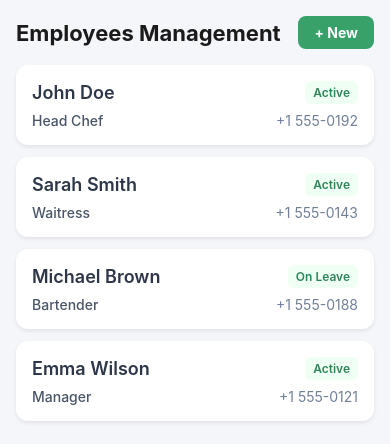
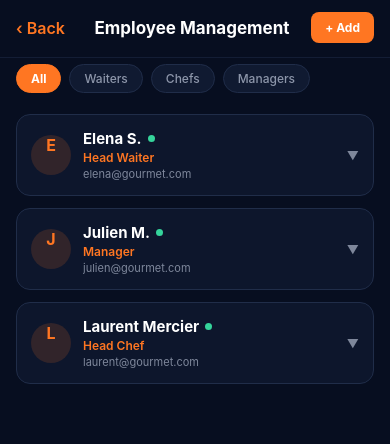
Before and after one commit to MuhammadUmer255/Restaurant-Management, a React Native app: screen /EmployeeCrudScreen in a window 390 px wide. Shown: the top 444 px of the page. Built offline with nearby package versions, Linux system fonts and the light colour scheme.

Commit message:
Update employee CRUD screen

```diff
--- a/src/screens/EmployeeCrudScreen.js
+++ b/src/screens/EmployeeCrudScreen.js
@@ -1,369 +1,422 @@
 import React, { useState } from 'react';
 import {
+  StyleSheet,
+  Text,
   View,
-  Text,
-  StyleSheet,
-  FlatList,
+  ScrollView,
   TouchableOpacity,
-  SafeAreaView,
-  Alert,
   Modal,
   TextInput,
+  Switch,
+  Alert,
+  TouchableWithoutFeedback,
+  StatusBar,
+  Platform,
+  LayoutAnimation,
+  UIManager,
 } from 'react-native';
+import { SafeAreaView } from 'react-native-safe-area-context';
+import { useAuth } from '../context/AuthContext';
+
+// Enable LayoutAnimation for Android
+if (Platform.OS === 'android' && UIManager.setLayoutAnimationEnabledExperimental) {
+  UIManager.setLayoutAnimationEnabledExperimental(true);
+}
 
 const INITIAL_EMPLOYEES = [
-  { id: '1', name: 'John Doe', role: 'Head Chef', phone: '+1 555-0192', status: 'Active' },
-  { id: '2', name: 'Sarah Smith', role: 'Waitress', phone: '+1 555-0143', status: 'Active' },
-  { id: '3', name: 'Michael Brown', role: 'Bartender', phone: '+1 555-0188', status: 'On Leave' },
-  { id: '4', name: 'Emma Wilson', role: 'Manager', phone: '+1 555-0121', status: 'Active' },
+  { id: '1', name: 'Elena S.', role: 'Head Waiter', email: 'elena@gourmet.com', active: true },
+  { id: '2', name: 'Julien M.', role: 'Manager', email: 'julien@gourmet.com', active: true },
+  { id: '3', name: 'Laurent Mercier', role: 'Head Chef', email: 'laurent@gourmet.com', active: true },
 ];
 
-export default function EmployeesScreen() {
+const ROLES_LIST = ['Waiter', 'Head Waiter', 'Chef', 'Head Chef', 'Manager'];
+
+const EmployeeCrudScreen = ({ route, navigation }) => {
+  const authContext = useAuth ? useAuth() : {};
+  const currentRole = route?.params?.role || authContext?.userRole || 'admin';
+  const isAdmin = currentRole === 'admin';
+
   const [employees, setEmployees] = useState(INITIAL_EMPLOYEES);
-  const [selectedEmpId, setSelectedEmpId] = useState(null);
+  const [modalVisible, setModalVisible] = useState(false);
+  const [selectedRoleFilter, setSelectedRoleFilter] = useState('All');
+  const [editingId, setEditingId] = useState(null);
 
-  // Modal State for Add / Edit
-  const [modalVisible, setModalVisible] = useState(false);
-  const [editingEmp, setEditingEmp] = useState(null);
+  // Track expanded card for detail & button display
+  const [expandedId, setExpandedId] = useState(null);
+
+  // Form State
   const [name, setName] = useState('');
-  const [role, setRole] = useState('');
-  const [phone, setPhone] = useState('');
+  const [email, setEmail] = useState('');
+  const [role, setRole] = useState('Waiter');
+  const [active, setActive] = useState(true);
 
-  // Toggle dropdown action buttons on list click
-  const handleItemPress = (id) => {
-    setSelectedEmpId((prevId) => (prevId === id ? null : id));
+  if (!isAdmin) {
+    return (
+      <SafeAreaView style={styles.container} edges={['top', 'left', 'right']}>
+        <StatusBar barStyle="light-content" backgroundColor="#070E20" translucent={false} />
+        <View style={styles.restrictedContainer}>
+          <Text style={styles.lockIcon}>🔒</Text>
+          <Text style={styles.restrictedTitle}>Access Restricted</Text>
+          <Text style={styles.restrictedText}>
+            You do not have access to Employee Management. This module is restricted to System Admins.
+          </Text>
+          <TouchableOpacity
+            style={styles.goBackBtn}
+            onPress={() => navigation?.goBack()}
+            activeOpacity={0.8}
+          >
+            <Text style={styles.goBackText}>Go Back</Text>
+          </TouchableOpacity>
+        </View>
+      </SafeAreaView>
+    );
+  }
+
+  const toggleExpand = (id) => {
+    LayoutAnimation.configureNext(LayoutAnimation.Presets.easeInEaseOut);
+    setExpandedId(prev => (prev === id ? null : id));
   };
 
-  // Open modal to Add new employee
-  const handleOpenAddModal = () => {
-    setEditingEmp(null);
+  const openAddModal = () => {
+    setEditingId(null);
     setName('');
-    setRole('');
-    setPhone('');
+    setEmail('');
+    setRole('Waiter');
+    setActive(true);
     setModalVisible(true);
   };
 
-  // Open modal to Edit existing employee
-  const handleOpenEditModal = (emp) => {
-    setEditingEmp(emp);
+  const openEditModal = (emp) => {
+    setEditingId(emp.id);
     setName(emp.name);
+    setEmail(emp.email);
     setRole(emp.role);
-    setPhone(emp.phone);
+    setActive(emp.active);
     setModalVisible(true);
   };
 
-  // Save (Create or Update) logic
-  const handleSaveEmployee = () => {
-    if (!name.trim() || !role.trim()) {
-      Alert.alert('Validation Error', 'Please enter employee name and role.');
+  const handleSave = () => {
+    if (!name.trim() || !email.trim()) {
+      Alert.alert('Validation Error', 'Please fill in all required fields.');
       return;
     }
 
-    if (editingEmp) {
-      // Update existing record
-      setEmployees((prev) =>
-        prev.map((emp) =>
-          emp.id === editingEmp.id ? { ...emp, name, role, phone } : emp
-        )
-      );
+    if (editingId) {
+      setEmployees(employees.map(e => (e.id === editingId ? { ...e, name, email, role, active } : e)));
     } else {
-      // Create new record
       const newEmp = {
         id: Date.now().toString(),
         name,
+        email,
         role,
-        phone: phone || 'N/A',
-        status: 'Active',
+        active,
       };
-      setEmployees((prev) => [newEmp, ...prev]);
+      setEmployees([...employees, newEmp]);
     }
-
     setModalVisible(false);
   };
 
-  // Delete employee logic
-  const handleDelete = (emp) => {
-    Alert.alert('Delete Employee', `Are you sure you want to delete ${emp.name}?`, [
+  const handleDelete = (id) => {
+    Alert.alert('Delete Staff', 'Are you sure you want to remove this employee?', [
       { text: 'Cancel', style: 'cancel' },
-      {
-        text: 'Delete',
-        style: 'destructive',
-        onPress: () => {
-          setEmployees((prev) => prev.filter((item) => item.id !== emp.id));
-          setSelectedEmpId(null);
-        },
-      },
+      { text: 'Delete', style: 'destructive', onPress: () => setEmployees(employees.filter(e => e.id !== id)) },
     ]);
   };
 
-  const renderItem = ({ item }) => {
-    const isSelected = item.id === selectedEmpId;
+  const filteredEmployees = employees.filter(e => {
+    if (selectedRoleFilter === 'All') return true;
+    return e.role.toLowerCase().split(' ').includes(selectedRoleFilter.toLowerCase());
+  });
 
-    return (
-      <View style={styles.cardContainer}>
-        <TouchableOpacity
-          style={styles.cardHeader}
-          onPress={() => handleItemPress(item.id)}
-          activeOpacity={0.7}
-        >
-          <View style={styles.rowBetween}>
-            <Text style={styles.empName}>{item.name}</Text>
-            <Text style={styles.statusBadge}>{item.status}</Text>
-          </View>
-          <View style={[styles.rowBetween, styles.mt8]}>
-            <Text style={styles.roleText}>{item.role}</Text>
-            <Text style={styles.phoneText}>{item.phone}</Text>
-          </View>
+  return (
+    <SafeAreaView style={styles.container} edges={['top', 'left', 'right']}>
+      <StatusBar barStyle="light-content" backgroundColor="#070E20" translucent={false} />
+
+      {/* Header Section */}
+      <View style={styles.header}>
+        <TouchableOpacity onPress={() => navigation?.goBack()} style={styles.backBtn} activeOpacity={0.7}>
+          <Text style={styles.backText}>‹ Back</Text>
         </TouchableOpacity>
 
-        {isSelected && (
-          <View style={styles.actionsContainer}>
-            <TouchableOpacity
-              style={[styles.actionBtn, styles.editBtn]}
-              onPress={() => handleOpenEditModal(item)}
-            >
-              <Text style={styles.actionBtnText}>Edit</Text>
-            </TouchableOpacity>
+        <View style={styles.titleWrapper}>
+          <Text style={styles.title} numberOfLines={1}>Employee Management</Text>
+        </View>
 
-            <TouchableOpacity
-              style={[styles.actionBtn, styles.addBtn]}
-              onPress={handleOpenAddModal}
-            >
-              <Text style={styles.actionBtnText}>Add</Text>
-            </TouchableOpacity>
-
-            <TouchableOpacity
-              style={[styles.actionBtn, styles.deleteBtn]}
-              onPress={() => handleDelete(item)}
-            >
-              <Text style={styles.actionBtnText}>Delete</Text>
-            </TouchableOpacity>
-          </View>
-        )}
-      </View>
-    );
-  };
-
-  return (
-    <SafeAreaView style={styles.container}>
-      <View style={styles.headerRow}>
-        <Text style={styles.headerTitle}>Employees Management</Text>
-        <TouchableOpacity style={styles.topAddBtn} onPress={handleOpenAddModal}>
-          <Text style={styles.topAddBtnText}>+ New</Text>
+        <TouchableOpacity style={styles.addBtn} onPress={openAddModal} activeOpacity={0.8}>
+          <Text style={styles.addBtnText}>+ Add</Text>
         </TouchableOpacity>
       </View>
 
-      <FlatList
-        data={employees}
-        keyExtractor={(item) => item.id}
-        renderItem={renderItem}
-        contentContainerStyle={styles.listPadding}
-      />
+      {/* Role Filter Chips */}
+      <View style={{ height: 40, marginBottom: 10 }}>
+        <ScrollView horizontal showsHorizontalScrollIndicator={false} contentContainerStyle={styles.filterRow}>
+          {['All', 'Waiter', 'Chef', 'Manager'].map(filter => (
+            <TouchableOpacity
+              key={filter}
+              style={[styles.filterChip, selectedRoleFilter === filter && styles.activeFilterChip]}
+              onPress={() => setSelectedRoleFilter(filter)}
+              activeOpacity={0.7}
+            >
+              <Text style={[styles.filterChipText, selectedRoleFilter === filter && styles.activeFilterChipText]}>
+                {filter === 'All' ? 'All' : `${filter}s`}
+              </Text>
+            </TouchableOpacity>
+          ))}
+        </ScrollView>
+      </View>
 
-      {/* Add / Edit Form Modal */}
-      <Modal visible={modalVisible} animationType="slide" transparent={true}>
-        <View style={styles.modalOverlay}>
-          <View style={styles.modalContent}>
-            <Text style={styles.modalTitle}>
-              {editingEmp ? 'Edit Employee' : 'Add New Employee'}
-            </Text>
+      {/* Staff List */}
+      <ScrollView contentContainerStyle={styles.listContainer} showsVerticalScrollIndicator={false}>
+        {filteredEmployees.map(emp => {
+          const isExpanded = expandedId === emp.id;
 
-            <TextInput
-              style={styles.input}
-              placeholder="Employee Name"
-              value={name}
-              onChangeText={setName}
-            />
+          return (
+            <TouchableOpacity
+              key={emp.id}
+              style={styles.card}
+              onPress={() => toggleExpand(emp.id)}
+              activeOpacity={0.9}
+            >
+              <View style={styles.empDetails}>
+                <View style={styles.avatarCircle}>
+                  <Text style={styles.avatarText}>{emp.name ? emp.name.charAt(0).toUpperCase() : '?'}</Text>
+                </View>
+                <View style={{ flex: 1, paddingRight: 8 }}>
+                  <View style={styles.nameRow}>
+                    <Text style={styles.empName} numberOfLines={1}>{emp.name}</Text>
+                    <View style={[styles.statusDot, { backgroundColor: emp.active ? '#35D49B' : '#FF526A' }]} />
+                  </View>
+                  <Text style={styles.empRole}>{emp.role}</Text>
+                  <Text style={styles.empEmail} numberOfLines={1}>{emp.email}</Text>
+                </View>
+                <Text style={styles.expandChevron}>{isExpanded ? '▲' : '▼'}</Text>
+              </View>
 
-            <TextInput
-              style={styles.input}
-              placeholder="Role (e.g. Chef, Waiter)"
-              value={role}
-              onChangeText={setRole}
-            />
+              {/* Detailed View & Action Buttons - Only rendered on tap */}
+              {isExpanded && (
+                <View style={styles.detailsContainer}>
+                  <View style={styles.divider} />
 
-            <TextInput
-              style={styles.input}
-              placeholder="Phone Number"
-              keyboardType="phone-pad"
-              value={phone}
-              onChangeText={setPhone}
-            />
+                  <View style={styles.infoRow}>
+                    <Text style={styles.infoLabel}>Status:</Text>
+                    <Text style={[styles.infoValue, { color: emp.active ? '#35D49B' : '#FF526A' }]}>
+                      {emp.active ? 'Active Employee' : 'Inactive / Suspended'}
+                    </Text>
+                  </View>
 
-            <View style={styles.modalButtonRow}>
-              <TouchableOpacity
-                style={[styles.modalBtn, styles.cancelModalBtn]}
-                onPress={() => setModalVisible(false)}
-              >
-                <Text style={styles.cancelBtnText}>Cancel</Text>
-              </TouchableOpacity>
+                  <View style={styles.infoRow}>
+                    <Text style={styles.infoLabel}>Email:</Text>
+                    <Text style={styles.infoValue}>{emp.email}</Text>
+                  </View>
 
-              <TouchableOpacity
-                style={[styles.modalBtn, styles.saveModalBtn]}
-                onPress={handleSaveEmployee}
-              >
-                <Text style={styles.actionBtnText}>Save</Text>
-              </TouchableOpacity>
+                  <View style={styles.actionRow}>
+                    <TouchableOpacity style={styles.editBtn} onPress={() => openEditModal(emp)} activeOpacity={0.7}>
+                      <Text style={styles.editText}>Edit</Text>
+                    </TouchableOpacity>
+                    <TouchableOpacity style={styles.deleteBtn} onPress={() => handleDelete(emp.id)} activeOpacity={0.7}>
+                      <Text style={styles.deleteText}>Delete</Text>
+                    </TouchableOpacity>
+                  </View>
+                </View>
+              )}
+            </TouchableOpacity>
+          );
+        })}
+      </ScrollView>
+
+      {/* Add / Edit Modal */}
+      <Modal visible={modalVisible} animationType="fade" transparent onRequestClose={() => setModalVisible(false)}>
+        <TouchableOpacity
+          style={styles.modalOverlay}
+          activeOpacity={1}
+          onPress={() => setModalVisible(false)}
+        >
+          <TouchableWithoutFeedback>
+            <View style={styles.modalContent}>
+              <Text style={styles.modalTitle}>{editingId ? 'Edit Employee' : 'Add New Employee'}</Text>
+
+              <Text style={styles.label}>Full Name</Text>
+              <TextInput
+                style={styles.input}
+                value={name}
+                onChangeText={setName}
+                placeholder="e.g. John Doe"
+                placeholderTextColor="#778197"
+              />
+
+              <Text style={styles.label}>Work Email</Text>
+              <TextInput
+                style={styles.input}
+                value={email}
+                onChangeText={setEmail}
+                keyboardType="email-address"
+                autoCapitalize="none"
+                placeholder="email@gourmet.com"
+                placeholderTextColor="#778197"
+              />
+
+              <Text style={styles.label}>Role</Text>
+              <View style={styles.rolePickerRow}>
+                {ROLES_LIST.map((r, index) => (
+                  <TouchableOpacity
+                    key={`${r}-${index}`}
+                    style={[styles.roleChip, role === r && styles.activeRoleChip]}
+                    onPress={() => setRole(r)}
+                    activeOpacity={0.7}
+                  >
+                    <Text style={[styles.roleChipText, role === r && styles.activeRoleChipText]}>{r}</Text>
+                  </TouchableOpacity>
+                ))}
+              </View>
+
+              <View style={styles.switchRow}>
+                <Text style={[styles.label, { marginTop: 0 }]}>Active Status</Text>
+                <Switch
+                  value={active}
+                  onValueChange={setActive}
+                  trackColor={{ false: '#202D49', true: 'rgba(255, 118, 34, 0.4)' }}
+                  thumbColor={active ? '#FF7622' : '#8D96AA'}
+                />
+              </View>
+
+              <View style={styles.modalActions}>
+                <TouchableOpacity style={styles.cancelModalBtn} onPress={() => setModalVisible(false)}>
+                  <Text style={styles.cancelText}>Cancel</Text>
+                </TouchableOpacity>
+                <TouchableOpacity style={styles.saveModalBtn} onPress={handleSave} activeOpacity={0.8}>
+                  <Text style={styles.saveText}>Save</Text>
+                </TouchableOpacity>
+              </View>
             </View>
-          </View>
-        </View>
+          </TouchableWithoutFeedback>
+        </TouchableOpacity>
       </Modal>
     </SafeAreaView>
   );
-}
+};
 
 const styles = StyleSheet.create({
-  container: {
-    flex: 1,
-    backgroundColor: '#F5F6FA',
+  container: { flex: 1, backgroundColor: '#070E20' },
+
+  // Header UI
+  header: {
+    flexDirection: 'row',
+    alignItems: 'center',
+    justifyContent: 'space-between',
+    paddingHorizontal: 16,
+    paddingTop: Platform.OS === 'android' ? 8 : 12,
+    paddingBottom: 14,
+    borderBottomWidth: 1,
+    borderBottomColor: '#131D35',
   },
-  headerRow: {
+  backBtn: { paddingVertical: 4, paddingRight: 8 },
+  backText: { color: '#FF7622', fontSize: 16, fontWeight: '600' },
+  titleWrapper: { flex: 1, alignItems: 'center', marginHorizontal: 8 },
+  title: { color: '#FFF', fontSize: 17, fontWeight: '700' },
+  addBtn: { backgroundColor: '#FF7622', paddingHorizontal: 14, paddingVertical: 8, borderRadius: 8 },
+  addBtnText: { color: '#FFF', fontWeight: '700', fontSize: 12 },
+
+  // Filter Bar
+  filterRow: { paddingHorizontal: 16, alignItems: 'center' },
+  filterChip: {
+    backgroundColor: '#101A31',
+    paddingHorizontal: 14,
+    paddingVertical: 6,
+    borderRadius: 20,
+    marginRight: 8,
+    borderWidth: 1,
+    borderColor: '#202D49',
+  },
+  activeFilterChip: { backgroundColor: '#FF7622', borderColor: '#FF7622' },
+  filterChipText: { color: '#8D96AA', fontSize: 12, fontWeight: '500' },
+  activeFilterChipText: { color: '#FFF', fontWeight: '700' },
+
+  // Card & List
+  listContainer: { paddingHorizontal: 16, paddingTop: 6, paddingBottom: 30 },
+  card: {
+    backgroundColor: '#0D162C',
+    padding: 14,
+    borderRadius: 14,
+    marginBottom: 12,
+    borderWidth: 1,
+    borderColor: '#202D49',
+  },
+  empDetails: { flexDirection: 'row', alignItems: 'center' },
+  avatarCircle: {
+    width: 40,
+    height: 40,
+    borderRadius: 20,
+    backgroundColor: 'rgba(255, 118, 34, 0.15)',
+    justify: 'center',
+    alignItems: 'center',
+    marginRight: 12,
+  },
+  avatarText: { color: '#FF7622', fontSize: 16, fontWeight: '700' },
+  nameRow: { flexDirection: 'row', alignItems: 'center' },
+  empName: { color: '#FFF', fontSize: 15, fontWeight: '700', marginRight: 6 },
+  statusDot: { width: 7, height: 7, borderRadius: 4 },
+  empRole: { color: '#FF7622', fontSize: 12, marginVertical: 2, fontWeight: '600' },
+  empEmail: { color: '#7E879B', fontSize: 11 },
+  expandChevron: { color: '#7E879B', fontSize: 12, paddingLeft: 8 },
+
+  // Expandable Details Area
+  detailsContainer: { marginTop: 12 },
+  divider: { height: 1, backgroundColor: '#202D49', marginBottom: 12 },
+  infoRow: { flexDirection: 'row', marginBottom: 6, alignItems: 'center' },
+  infoLabel: { color: '#7E879B', fontSize: 12, width: 60, fontWeight: '600' },
+  infoValue: { color: '#FFF', fontSize: 12, fontWeight: '500' },
+
+  // Actions Row inside Expansion
+  actionRow: {
     flexDirection: 'row',
-    justifyContent: 'space-between',
-    alignItems: 'center',
-    marginHorizontal: 16,
-    marginVertical: 16,
+    justify: 'flex-end',
+    marginTop: 10,
+    gap: 10,
   },
-  headerTitle: {
-    fontSize: 22,
-    fontWeight: '700',
-    color: '#1A1A1A',
-  },
-  topAddBtn: {
-    backgroundColor: '#38A169',
+  editBtn: {
+    backgroundColor: 'rgba(53, 212, 155, 0.12)',
     paddingHorizontal: 16,
     paddingVertical: 8,
-    borderRadius: 8,
+    borderRadius: 6,
+    borderWidth: 1,
+    borderColor: 'rgba(53, 212, 155, 0.3)',
   },
-  topAddBtnText: {
-    color: '#FFFFFF',
-    fontWeight: '700',
-    fontSize: 14,
+  editText: { color: '#35D49B', fontSize: 12, fontWeight: '700' },
+  deleteBtn: {
+    backgroundColor: 'rgba(255, 82, 106, 0.12)',
+    paddingHorizontal: 16,
+    paddingVertical: 8,
+    borderRadius: 6,
+    borderWidth: 1,
+    borderColor: 'rgba(255, 82, 106, 0.3)',
   },
-  listPadding: {
-    paddingHorizontal: 16,
-    paddingBottom: 24,
-  },
-  cardContainer: {
-    backgroundColor: '#FFFFFF',
-    borderRadius: 12,
-    marginBottom: 12,
-    elevation: 2,
-    shadowColor: '#000',
-    shadowOffset: { width: 0, height: 2 },
-    shadowOpacity: 0.08,
-    shadowRadius: 4,
-    overflow: 'hidden',
-  },
-  cardHeader: {
-    padding: 16,
-  },
-  rowBetween: {
-    flexDirection: 'row',
-    justifyContent: 'space-between',
-    alignItems: 'center',
-  },
-  mt8: {
-    marginTop: 8,
-  },
-  empName: {
-    fontSize: 18,
-    fontWeight: '600',
-    color: '#2D3748',
-  },
-  statusBadge: {
-    fontSize: 12,
-    fontWeight: '600',
-    color: '#2F855A',
-    backgroundColor: '#F0FFF4',
-    paddingHorizontal: 8,
-    paddingVertical: 4,
-    borderRadius: 6,
-  },
-  roleText: {
-    fontSize: 14,
-    color: '#4A5568',
-    fontWeight: '500',
-  },
-  phoneText: {
-    fontSize: 14,
-    color: '#718096',
-  },
-  actionsContainer: {
-    flexDirection: 'row',
-    justifyContent: 'space-between',
-    padding: 12,
-    backgroundColor: '#F8FAFC',
-    borderTopWidth: 1,
-    borderTopColor: '#EDF2F7',
-  },
-  actionBtn: {
-    flex: 1,
-    paddingVertical: 10,
-    borderRadius: 8,
-    alignItems: 'center',
-    marginHorizontal: 4,
-  },
-  editBtn: {
-    backgroundColor: '#3182CE',
-  },
-  addBtn: {
-    backgroundColor: '#38A169',
-  },
-  deleteBtn: {
-    backgroundColor: '#E53E3E',
-  },
-  actionBtnText: {
-    color: '#FFFFFF',
-    fontWeight: '600',
-    fontSize: 14,
-  },
-  modalOverlay: {
-    flex: 1,
-    backgroundColor: 'rgba(0, 0, 0, 0.4)',
-    justifyContent: 'center',
-    paddingHorizontal: 20,
-  },
-  modalContent: {
-    backgroundColor: '#FFFFFF',
-    borderRadius: 12,
-    padding: 20,
-    elevation: 5,
-  },
-  modalTitle: {
-    fontSize: 18,
-    fontWeight: '700',
-    color: '#2D3748',
-    marginBottom: 16,
-  },
-  input: {
-    borderWidth: 1,
-    borderColor: '#E2E8F0',
-    borderRadius: 8,
-    padding: 12,
-    marginBottom: 12,
-    fontSize: 14,
-    color: '#2D3748',
-  },
-  modalButtonRow: {
-    flexDirection: 'row',
-    justifyContent: 'flex-end',
-    marginTop: 8,
-  },
-  modalBtn: {
-    paddingHorizontal: 16,
-    paddingVertical: 10,
-    borderRadius: 8,
-    marginLeft: 8,
-  },
-  cancelModalBtn: {
-    backgroundColor: '#EDF2F7',
-  },
-  saveModalBtn: {
-    backgroundColor: '#3182CE',
-  },
-  cancelBtnText: {
-    color: '#4A5568',
-    fontWeight: '600',
-  },
+  deleteText: { color: '#FF526A', fontSize: 12, fontWeight: '700' },
+
+  // Modal Dialog
+  modalOverlay: { flex: 1, backgroundColor: 'rgba(0,0,0,0.75)', justifyContent: 'center', padding: 20 },
+  modalContent: { backgroundColor: '#0D162C', padding: 20, borderRadius: 16, borderWidth: 1, borderColor: '#202D49' },
+  modalTitle: { color: '#FFF', fontSize: 18, fontWeight: '700', marginBottom: 16 },
+  label: { color: '#8D96AA', fontSize: 12, marginTop: 12, marginBottom: 6, fontWeight: '600' },
+  input: { backgroundColor: '#070E20', color: '#FFF', padding: 12, borderRadius: 8, borderWidth: 1, borderColor: '#202D49', fontSize: 13 },
+  rolePickerRow: { flexDirection: 'row', flexWrap: 'wrap', marginTop: 4 },
+  roleChip: { backgroundColor: '#070E20', paddingHorizontal: 10, paddingVertical: 6, borderRadius: 6, marginRight: 6, marginBottom: 6, borderWidth: 1, borderColor: '#202D49' },
+  activeRoleChip: { backgroundColor: '#FF7622', borderColor: '#FF7622' },
+  roleChipText: { color: '#8D96AA', fontSize: 11 },
+  activeRoleChipText: { color: '#FFF', fontWeight: '700' },
+  switchRow: { flexDirection: 'row', justifyContent: 'space-between', alignItems: 'center', marginTop: 12 },
+  modalActions: { flexDirection: 'row', justifyContent: 'flex-end', marginTop: 22, alignItems: 'center' },
+  cancelModalBtn: { paddingHorizontal: 16, paddingVertical: 10, marginRight: 8 },
+  cancelText: { color: '#8D96AA', fontWeight: '600' },
+  saveModalBtn: { backgroundColor: '#FF7622', paddingHorizontal: 22, paddingVertical: 10, borderRadius: 8 },
+  saveText: { color: '#FFF', fontWeight: '700' },
+
+  // Security View
+  restrictedContainer: { flex: 1, justifyContent: 'center', alignItems: 'center', padding: 24 },
+  lockIcon: { fontSize: 44, marginBottom: 16 },
+  restrictedTitle: { color: '#FFF', fontSize: 20, fontWeight: '700', marginBottom: 8 },
+  restrictedText: { color: '#8D96AA', fontSize: 13, textAlign: 'center', lineHeight: 20, marginBottom: 24 },
+  goBackBtn: { backgroundColor: '#FF7622', paddingHorizontal: 24, paddingVertical: 12, borderRadius: 8 },
+  goBackText: { color: '#FFF', fontWeight: '700', fontSize: 14 },
 });
+
+export default EmployeeCrudScreen;
```
